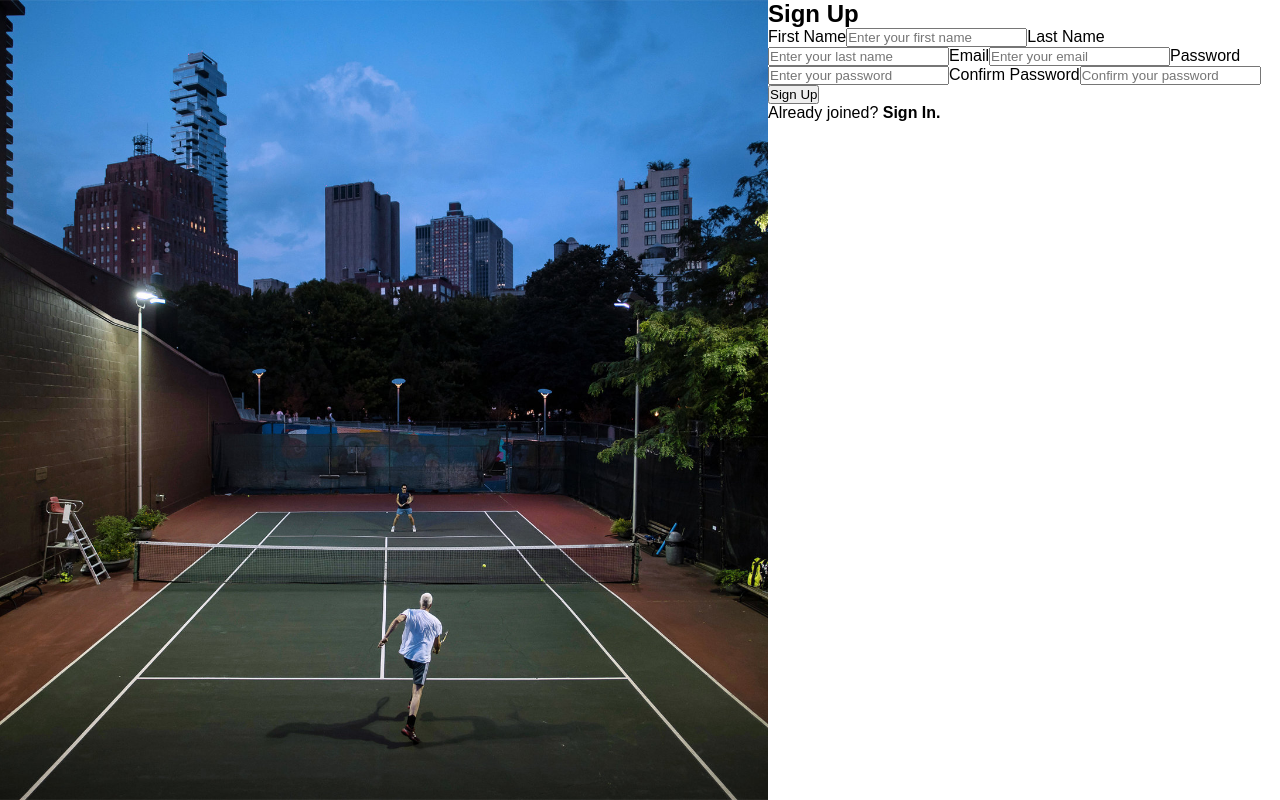
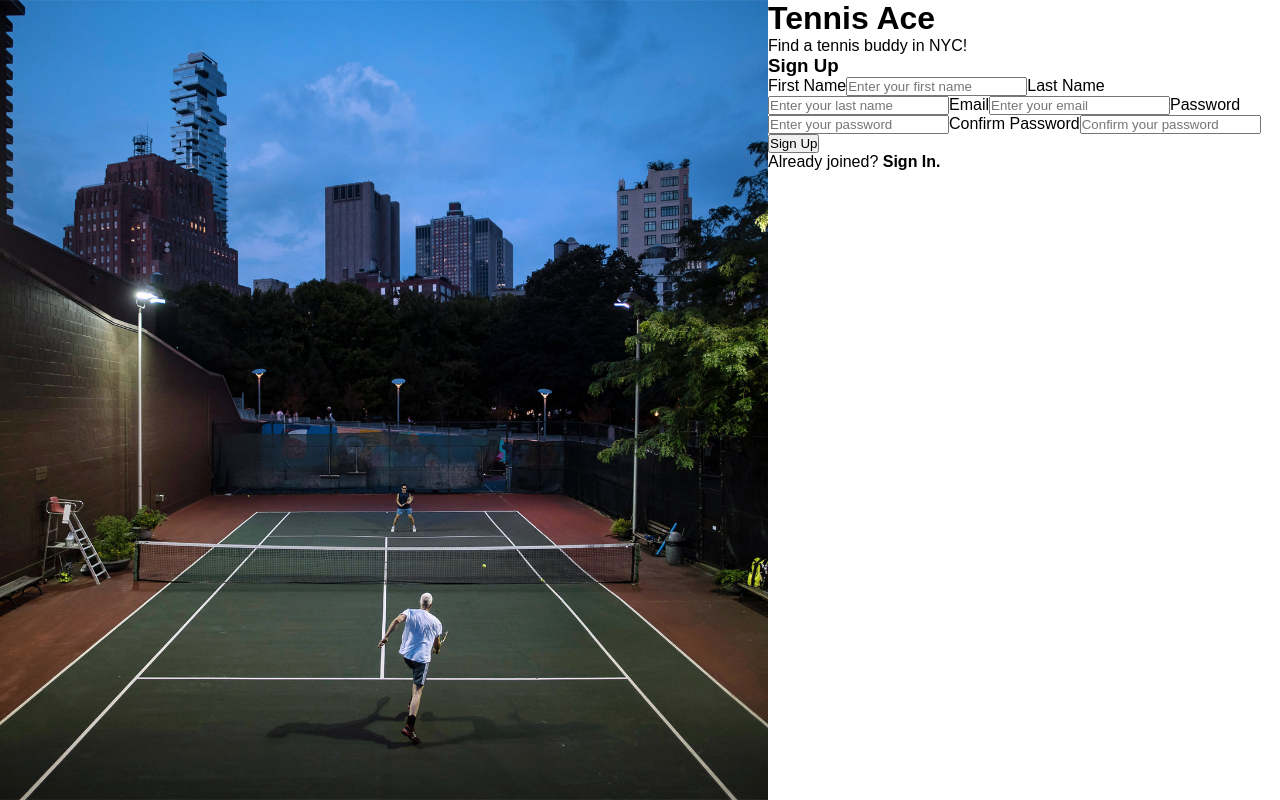
Before and after one commit to mitrasingh/tennis-ace-app, an Angular app: page /signup in a window 1280 px wide. Built offline with nearby package versions, Linux system fonts and the light colour scheme.

Commit message:
feat: add app name, sub title and sign up name

```diff
--- a/src/app/signup/ui/signup-form/signup-form.component.html
+++ b/src/app/signup/ui/signup-form/signup-form.component.html
@@ -1,8 +1,9 @@
 <div class="container">
   <div class="right-side">
+    <h1>Tennis Ace</h1>
+    <p>Find a tennis buddy in NYC!</p>
+    <h3>Sign Up</h3>
     <div class="form">
-      <h2>Sign Up</h2>
-
       <form [formGroup]="signupForm" (ngSubmit)="emitData()">
         <label for="firstName">First Name</label>
         <input
```
